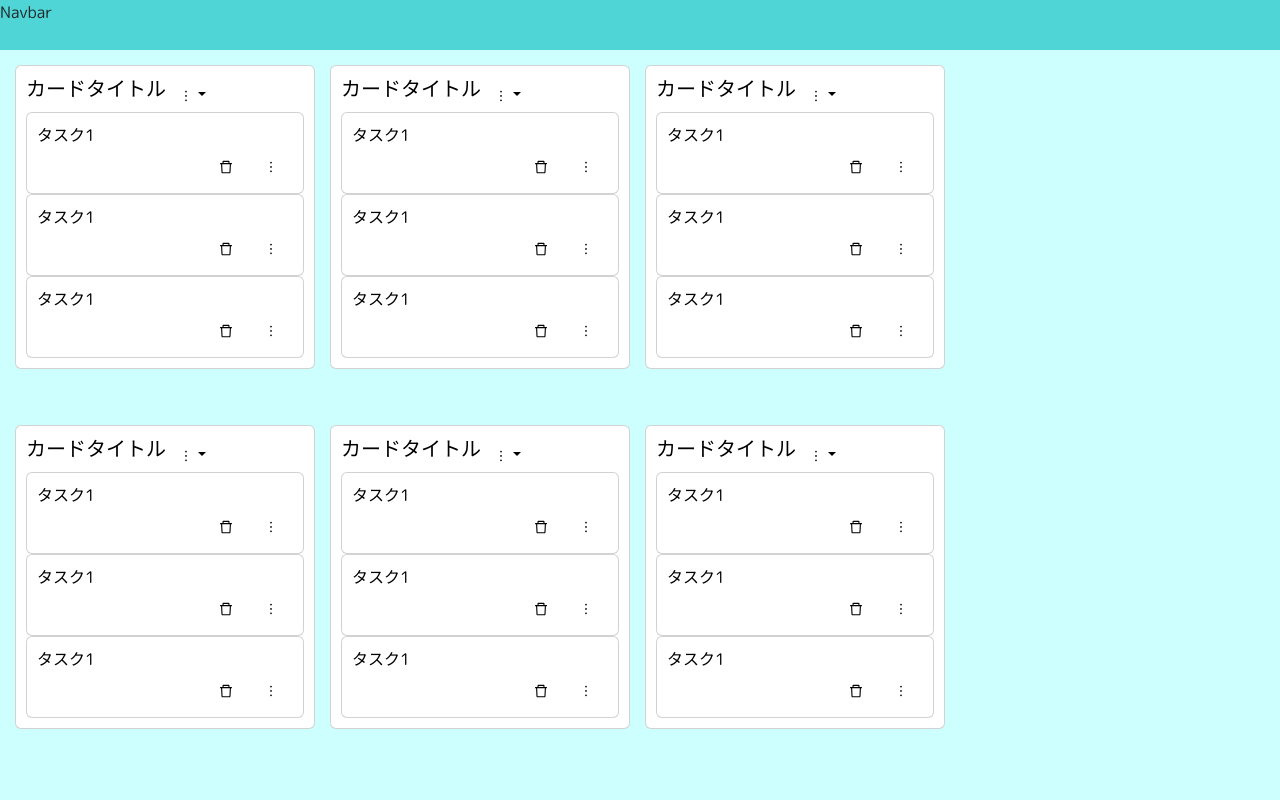
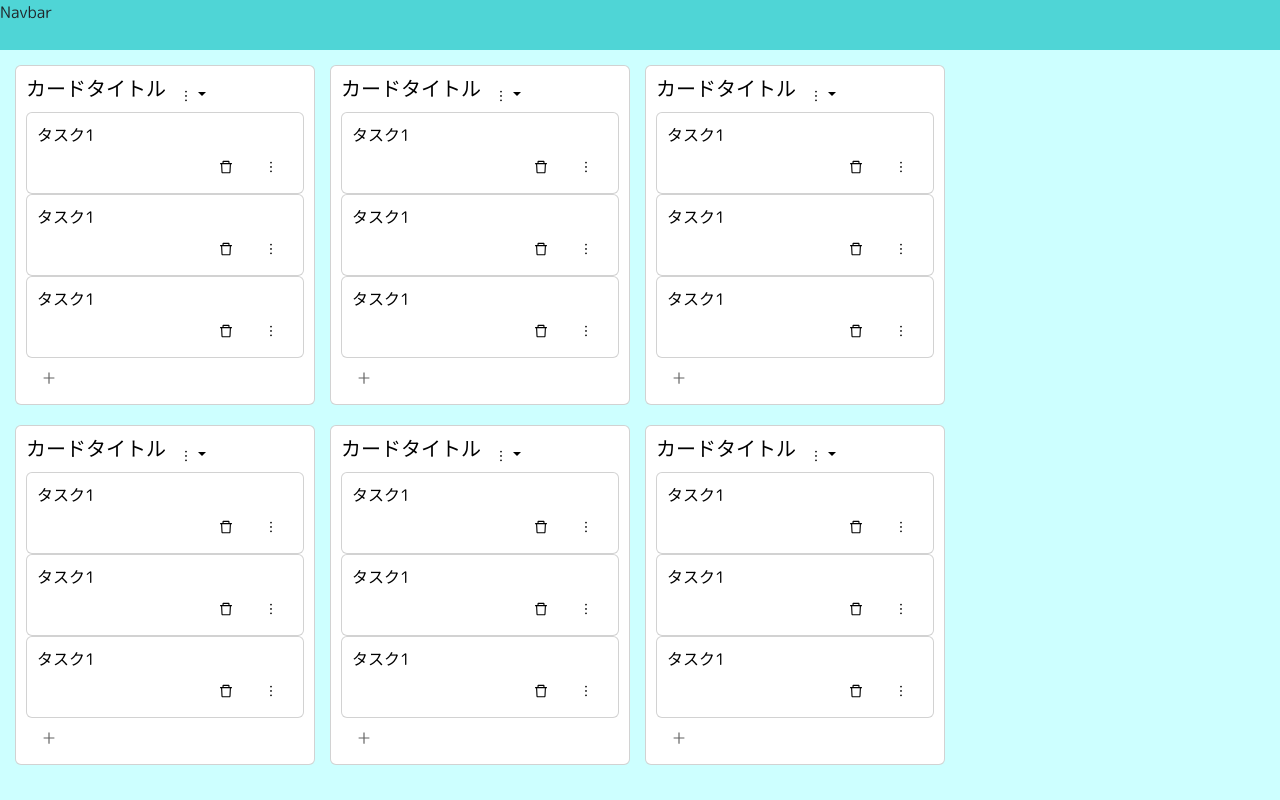
Before and after one commit to yashiro-ryo/task-manage-app-potato, a Next.js app in the folder client/: page /kanban in a window 1280 px wide. Built offline with nearby package versions, Linux system fonts and the light colour scheme.

Commit message:
feat: cardにタスクを追加するボタンのモックを追加

```diff
--- /dev/null
+++ b/client/components/AddButton.tsx
@@ -0,0 +1,23 @@
+import { Button, OverlayTrigger, Tooltip } from "react-bootstrap";
+import styled from "styled-components";
+import { AiOutlinePlus } from "react-icons/ai";
+
+const StyledButton = styled(Button)`
+  background-color: #ffffff;
+  color: #636363;
+  border: none;
+  width: 45px;
+`;
+
+export default function AddButton() {
+  return (
+    <OverlayTrigger
+      placement={"bottom"}
+      overlay={<Tooltip id={`tooltip-bottom`}>タスク追加</Tooltip>}
+    >
+      <StyledButton variant="light">
+        <AiOutlinePlus />
+      </StyledButton>
+    </OverlayTrigger>
+  );
+}
--- a/client/components/Card.tsx
+++ b/client/components/Card.tsx
@@ -1,7 +1,8 @@
-import { Card } from "react-bootstrap";
+import { Card, Button } from "react-bootstrap";
 import styled from "styled-components";
 import CardOption from "./CardOption";
 import Task from "./Task";
+import AddButton from "./AddButton";
 
 const StyledCard = styled(Card)`
   width: 300px;
@@ -17,6 +18,12 @@ const CardTitle = styled.h5`
   margin-bottom: 5px;
 `;
 
+const StyledButton = styled(Button)`
+  background-color: #ffffff;
+  border: none;
+  width: 45px;
+`;
+
 export default function CardComp() {
   return (
     <StyledCard>
@@ -27,6 +34,7 @@ export default function CardComp() {
       <Task />
       <Task />
       <Task />
+      <AddButton />
     </StyledCard>
   );
 }
--- a/client/pages/index.tsx
+++ b/client/pages/index.tsx
@@ -13,7 +13,6 @@ export default function Home() {
       </Head>
 
       <main className={styles.main}>
-        <TaskEditor />
         <h1 className={styles.title}>
           Welcome to <a href="https://nextjs.org">Next.js!</a>
         </h1>
--- a/client/pages/kanban/index.tsx
+++ b/client/pages/kanban/index.tsx
@@ -1,4 +1,5 @@
 import Navbar from "../../components/Navbar";
+import TaskEditor from "../../components/TaskEditor";
 import TaskField from "../../components/TaskField";
 
 export default function KanbanIndex() {
```
Also changed, not shown: client/components/InputForm.tsx (added, +18 -0 lines), client/components/TaskEditor.tsx (added, +42 -0 lines).
